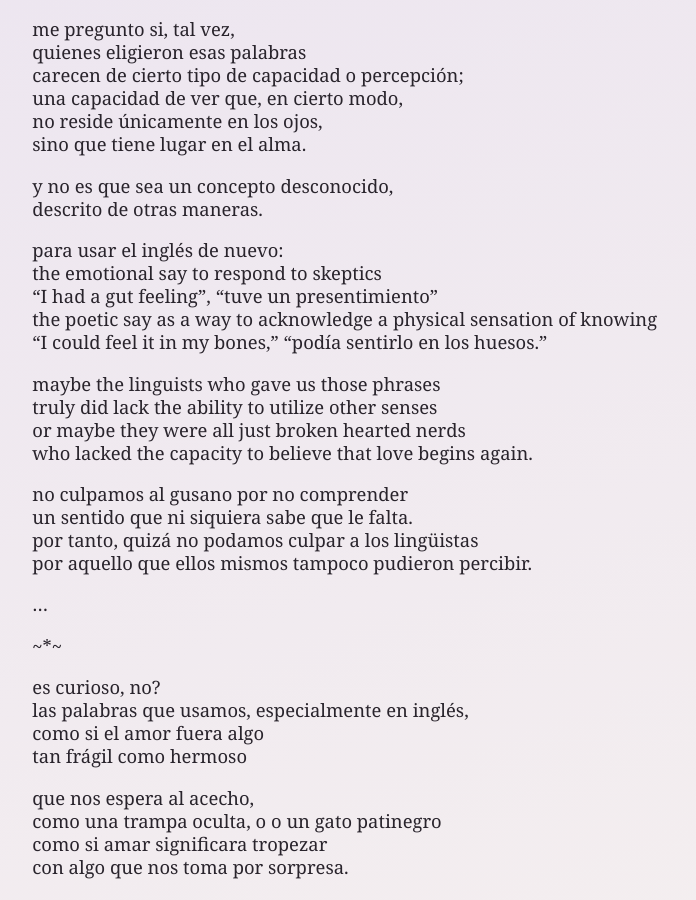
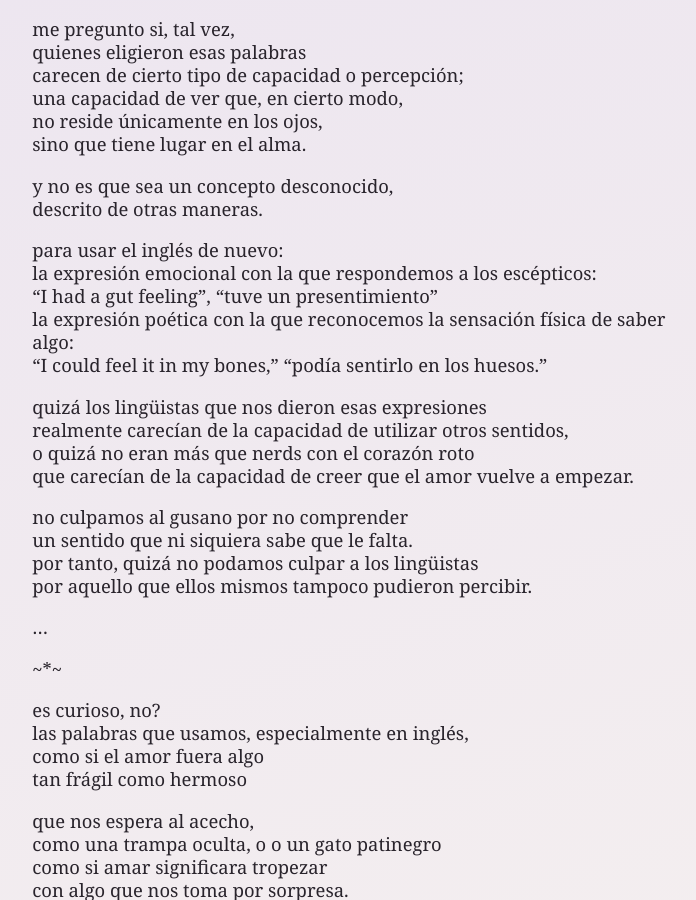
Before and after one commit to takeshelter44-create/x, a Jekyll site: the page built from reflexiones.md, in a window 1280 px wide and 900 px high, scrolled down 813 px. Shown: the whole window, without its empty margins (289-985 px from the left). Built offline with Jekyll 4.4.1, drawn with Linux system fonts in a browser that asks for light colours.

Commit message:
Translate and refine emotional expressions in text

```diff
--- a/reflexiones.md
+++ b/reflexiones.md
@@ -44,15 +44,15 @@ y no es que sea un concepto desconocido,
 descrito de otras maneras.
 
 para usar el inglés de nuevo:
-the emotional say to respond to skeptics
+la expresión emocional con la que respondemos a los escépticos:
 "I had a gut feeling", "tuve un presentimiento"
-the poetic say as a way to acknowledge a physical sensation of knowing
+la expresión poética con la que reconocemos la sensación física de saber algo:
 "I could feel it in my bones," "podía sentirlo en los huesos."
 
-maybe the linguists who gave us those phrases
-truly did lack the ability to utilize other senses
-or maybe they were all just broken hearted nerds
-who lacked the capacity to believe that love begins again.
+quizá los lingüistas que nos dieron esas expresiones
+realmente carecían de la capacidad de utilizar otros sentidos,
+o quizá no eran más que nerds con el corazón roto
+que carecían de la capacidad de creer que el amor vuelve a empezar.
 
 no culpamos al gusano por no comprender
 un sentido que ni siquiera sabe que le falta.
```
